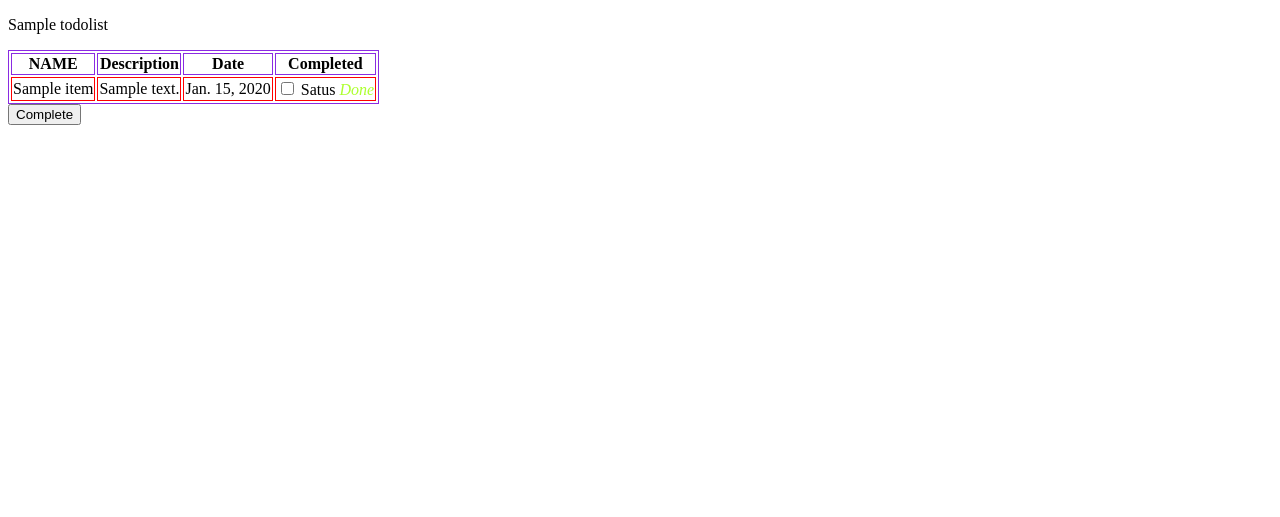
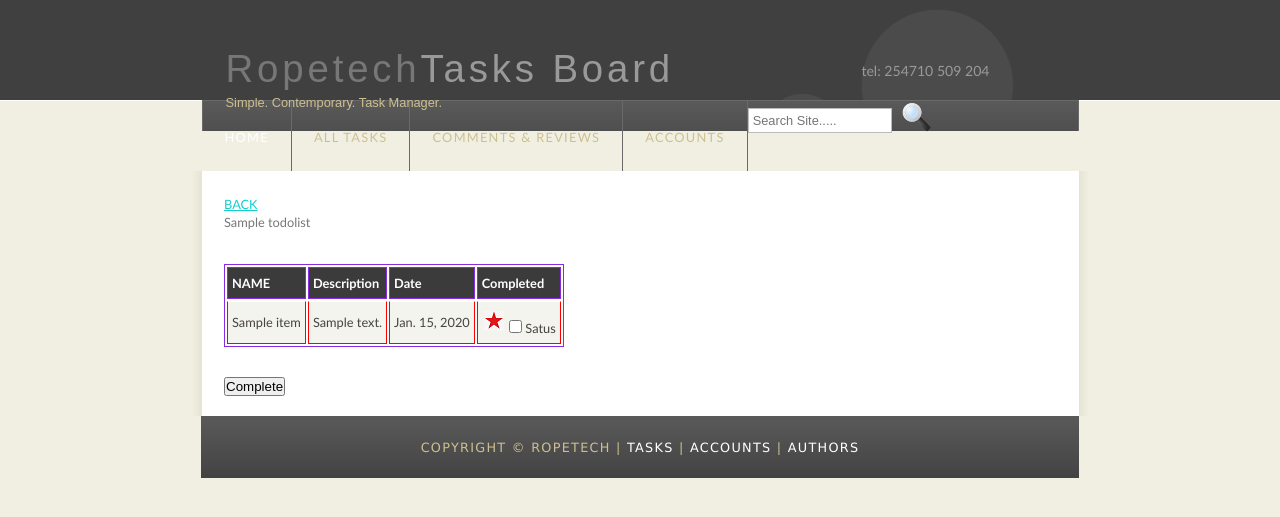
Before and after one commit to Antoh1/djlearn, a Django app: page /1/ in a window 1280 px wide. Shown: the top 517 px of the page. Run offline with Django 4.2, Linux system fonts and the light colour scheme; tables that the repository leaves empty hold one stand-in row (values such as "Sample post").

Commit message:
[UPD] integrated with HTML design template

```diff
--- a/learnDJ/base/templates/base/base.html
+++ b/learnDJ/base/templates/base/base.html
@@ -1,7 +1,15 @@
 <!DOCTYPE html>
+
+
+{% load static %}
+
 <html>
     <head>
         <title>{% block title %} DJ learning {% endblock %}</title>
+        <meta name="description" content="website description" />
+        <meta name="keywords" content="task managers, website keywords" />
+        <meta http-equiv="content-type" content="text/html; charset=windows-1252" />
+        <link rel="stylesheet" type="text/css" href="{% static 'base/style.css' %}" />
         <style>
             table, th, td {
               border: 1px solid blueviolet;
@@ -12,7 +20,42 @@
             </style>
     </head>
     <body>
+      <div id="main">
+        <div id="header">
+          <div id="logo">
+            <div id="logo_text">
+              <!-- class="logo_colour", allows you to change the colour of the text -->
+              <h1><a href="{% url 'base:sim' %}">Ropetech<span class="logo_colour">Tasks Board</span></a></h1>
+              <h2>Simple. Contemporary. Task Manager.</h2>
+            </div>
+            <div id="contact_details">
+              <p>tel: 254710 509 204</p>
+            </div>
+          </div>
+          <div id="menubar">
+            <ul id="menu">
+              <!-- put class="selected" in the li tag for the selected page - to highlight which page you're on -->
+              <li class="selected"><a href="{% url 'base:home' %}">Home</a></li>
+              <li><a href="{% url 'base:home' %}">All Tasks</a></li>
+              <li><a href="{% url 'base:home' %}">Comments & Reviews</a></li>
+              <li><a href="{% url 'base:home' %}">Accounts</a></li>
+              <li><form method="post" action="#" id="search_form">
+                {% csrf_token %}
+                <p>
+                  <input class="search" type="text" name="search_field" placeholder="Search Site....." />
+                  <input name="search" type="image" style="border: 0; margin: 0 0 -9px 5px;" src="{% static 'base/search.png' %}" alt="Search" title="Search" />
+                </p>
+              </form></li>
+            </ul>
+          </div>
+        </div>
+        <div id="site_content">
         {%  block content %}
         {% endblock %}
+        </div>
+        <div id="footer">
+          Copyright &copy; Ropetech | <a href="#">Tasks</a> | <a href="#">Accounts</a> | <a href="#">Authors</a>
+        </div>
+      </div>
     </body>
 </html>
--- a/learnDJ/base/templates/base/item_list.html
+++ b/learnDJ/base/templates/base/item_list.html
@@ -1,9 +1,11 @@
 {% extends 'base/base.html' %}
+{% load static %}
 
 {% block title %} Todo Lists {% endblock %}
 
 {%  block content %}
         <div>
+            <a type="button" href="{% url 'base:home' %}">BACK</a>
             <p>{{ tdl }}</p>
             {% if error_message %}
             <div style="background-color: rgb(236, 121, 80);"><strong>{{ error_message }}</strong></div>
@@ -17,11 +19,14 @@
                     <td>{{ l.name }}</td>
                     <td>{{ l.description }}</td>
                     <td>{{ l.date }}</td>
-                    <td><input type="checkbox" id="item{{ forloop.counter }}" name="item" value="{{ l.id }}">
+                    <td>
+                        {% if l.completed %}
+                        <!-- <span style="color: greenyellow;"><i>Done</i></span> -->
+                        <img type="image" style="border: 0; margin: 2px 2px 2px 2px;" src="{% static 'base/star.png' %}" />
+                        {% endif %}
+                        <input type="checkbox" id="item{{ forloop.counter }}" name="item" value="{{ l.id }}">
                         <label for="item{{ forloop.counter }}"> Satus</label>
-                    {% if l.completed %}
-                     <span style="color: greenyellow;"><i>Done</i></span>
-                    {% endif %}
+
                     </td>
                 </tr>
                 {% endfor %}
--- a/learnDJ/base/urls.py
+++ b/learnDJ/base/urls.py
@@ -8,5 +8,4 @@ urlpatterns = [
     path("",views.Home, name="home"),
     path("<int:list_id>/",views.Index, name="index"),
     path("status/<int:list_id>/",views.Status, name="status"),
-    #path("post/",views.Post, name="posts"),
 ]
--- a/learnDJ/base/views.py
+++ b/learnDJ/base/views.py
@@ -16,6 +16,9 @@ def Home(request):
     tl = TodoList.objects.all()
     return render(request, 'base/home.html',{"lnk": tl})
 
+def simp(request):
+    return render(request, 'base/index.html')
+
 
 def Status(request, list_id):
     tdl = get_object_or_404(TodoList, pk=list_id)
```
